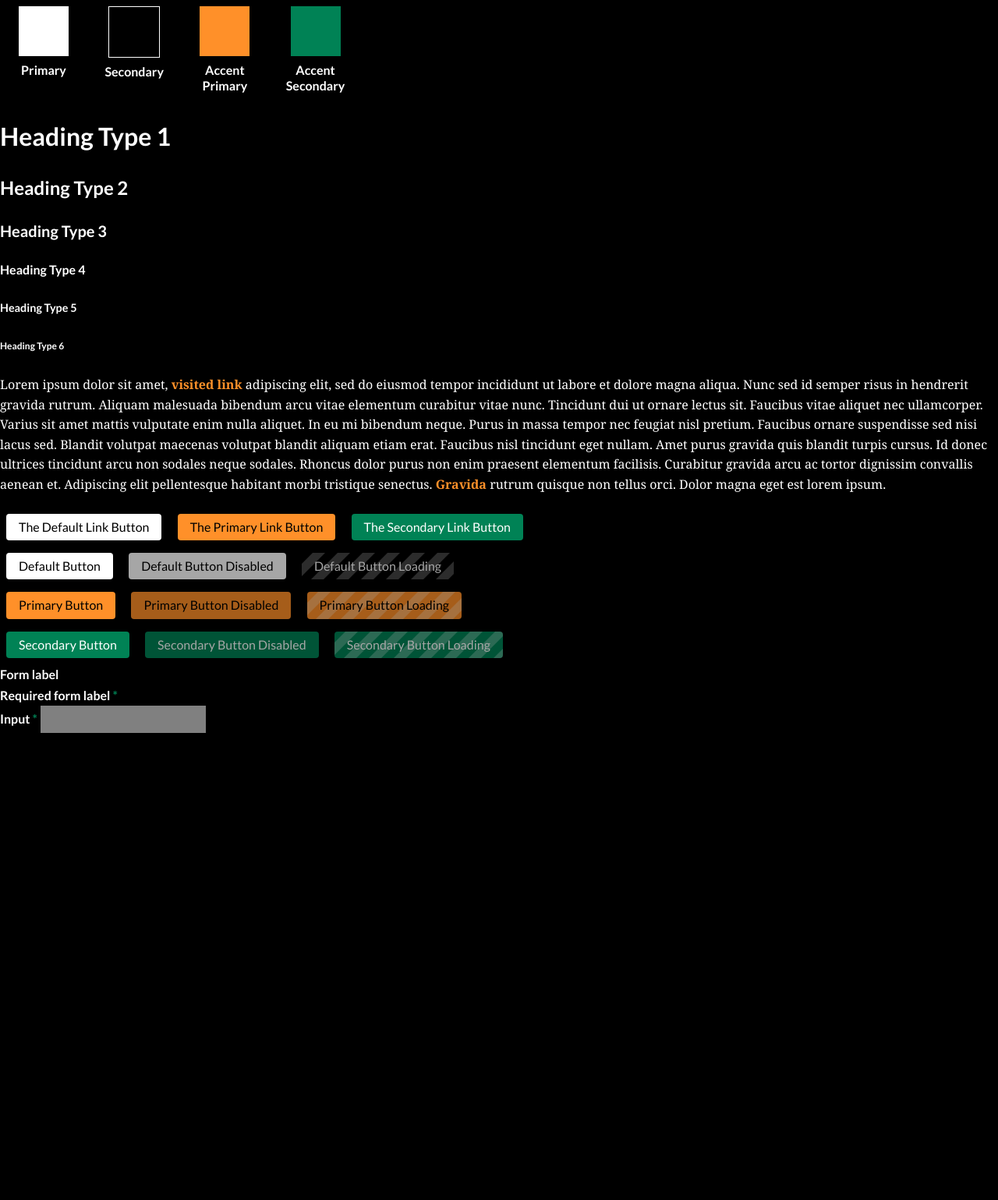
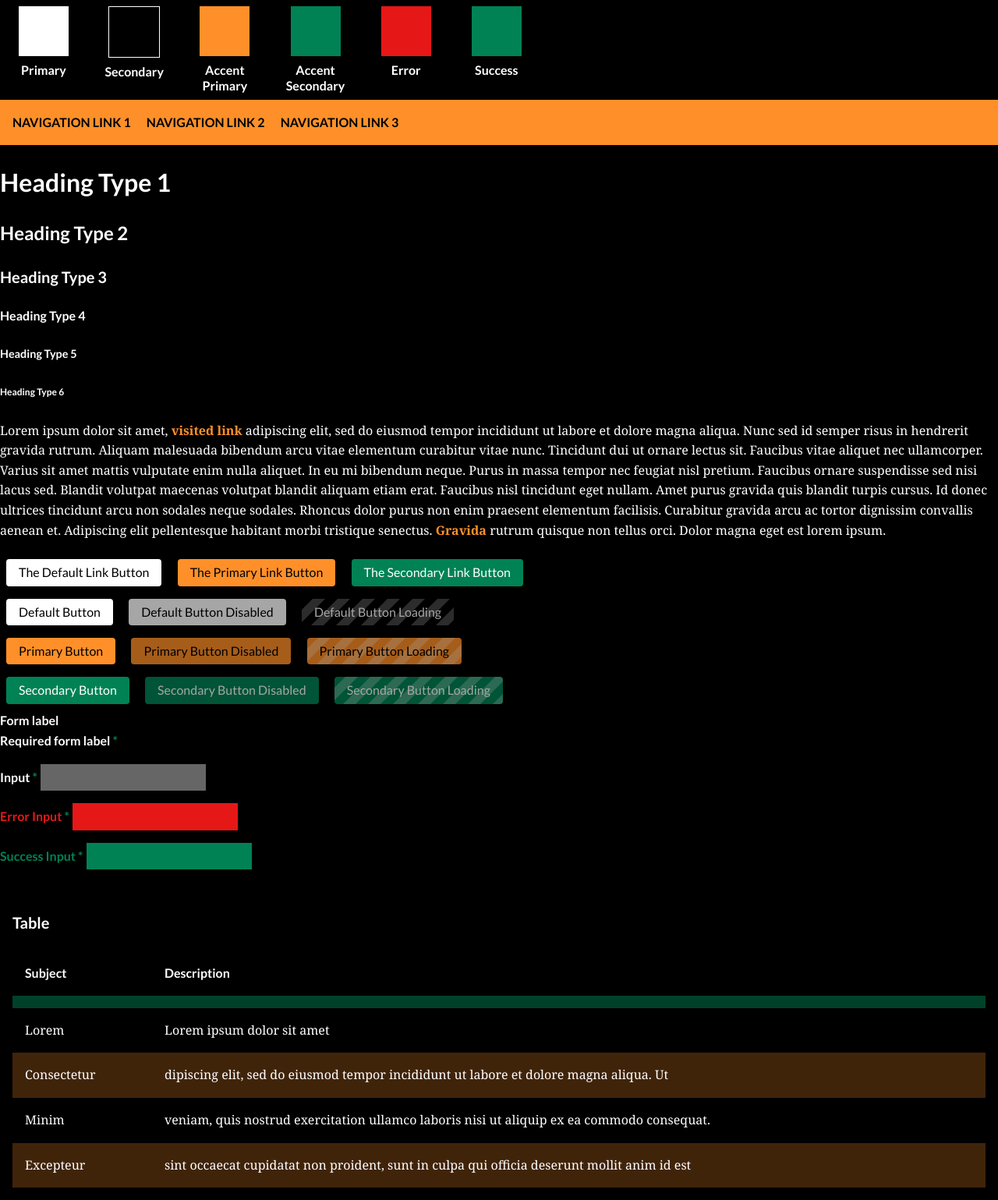
Before and after one commit to TheWarriorAcademy/styles, a website: page preview/index.html in a window 1280 px wide. Shown: the whole page at 78% size. Before the commit the page ends 940 px from the top, so only its background shows below. Drawn offline with nearby package versions, Linux system fonts and the light colour scheme; files that its build step writes are made by us from their sources.

Commit message:
Responsive breakpoint helpers, input state classes, navigation links and tables

```diff
--- a/preview/index.html
+++ b/preview/index.html
@@ -2,6 +2,7 @@
 <html lang="en" class="twa-theme-dark">
 <head>
     <meta charset="UTF-8">
+    <meta name="viewport" content="width=device-width, initial-scale=1" />
     <title>The Warrior Academy - Styles</title>
     <link rel="stylesheet" type="text/css" href="index.css">
 
@@ -49,6 +50,22 @@
         <figcaption class="color-sample-label">Accent Secondary</figcaption>
     </figure>
 
+    <figure class="color-sample">
+        <div class="color-sample-box" style="background-color: var(--twa-color-error)"></div>
+        <figcaption class="color-sample-label">Error</figcaption>
+    </figure>
+
+    <figure class="color-sample">
+        <div class="color-sample-box" style="background-color: var(--twa-color-success)"></div>
+        <figcaption class="color-sample-label">Success</figcaption>
+    </figure>
+
+    <div class="twa-bg-accent-primary twa-py-normal twa-px-normal">
+        <a href="#" class="twa-nav-link twa-pr-normal">Navigation Link 1</a>
+        <a href="#" class="twa-nav-link twa-pr-normal">Navigation Link 2</a>
+        <a href="#" class="twa-nav-link">Navigation Link 3</a>
+    </div>
+
     <h1>Heading Type 1</h1>
     <h2>Heading Type 2</h2>
     <h3>Heading Type 3</h3>
@@ -92,9 +109,45 @@
         <label class="twa-required-field">Required form label</label>
     </div>
 
-    <div>
+    <div class="twa-my-normal">
         <label for="input" class="twa-required-field">Input</label>
         <input type="text" id="input" required/>
     </div>
+
+    <div class="twa-my-normal">
+        <label for="error-input" class="twa-required-field twa-label-error">Error Input</label>
+        <input class="twa-input-error" type="text" id="error-input" required/>
+    </div>
+
+    <div class="twa-my-normal">
+        <label for="success-input" class="twa-required-field twa-label-success">Success Input</label>
+        <input class="twa-input-success" type="text" id="success-input" required/>
+    </div>
+
+    <div class="twa-px-normal twa-py-normal">
+        <h3>Table</h3>
+        <table>
+            <tr>
+                <th>Subject</th>
+                <th>Description</th>
+            </tr>
+            <tr>
+                <td>Lorem</td>
+                <td>Lorem ipsum dolor sit amet</td>
+            </tr>
+            <tr>
+                <td>Consectetur </td>
+                <td>dipiscing elit, sed do eiusmod tempor incididunt ut labore et dolore magna aliqua. Ut</td>
+            </tr>
+            <tr>
+                <td>Minim</td>
+                <td>veniam, quis nostrud exercitation ullamco laboris nisi ut aliquip ex ea commodo consequat.</td>
+            </tr>
+            <tr>
+                <td>Excepteur</td>
+                <td>sint occaecat cupidatat non proident, sunt in culpa qui officia deserunt mollit anim id est</td>
+            </tr>
+        </table>
+    </div>
 </body>
 </html>
--- a/src/abstract/_colors.scss
+++ b/src/abstract/_colors.scss
@@ -4,17 +4,23 @@ $twa-color-accent-primary: #ff9029;
 $twa-color-accent-secondary: #008255;
 $twa-color-primary: #fff;
 $twa-color-secondary: #000;
+$twa-color-error: #e61717;
+$twa-color-success: #008255;
 
 $twa-color-accent-primary_rgb: #{red($twa-color-accent-primary)}, #{green($twa-color-accent-primary)}, #{blue($twa-color-accent-primary)};
 $twa-color-accent-secondary_rgb: #{red($twa-color-accent-secondary)}, #{green($twa-color-accent-secondary)}, #{blue($twa-color-accent-secondary)};
 $twa-color-primary_rgb: #{red($twa-color-primary)}, #{green($twa-color-primary)}, #{blue($twa-color-primary)};
 $twa-color-secondary_rgb: #{red($twa-color-secondary)}, #{green($twa-color-secondary)}, #{blue($twa-color-secondary)};
+$twa-color-error_rgb: #{red($twa-color-error)}, #{green($twa-color-error)}, #{blue($twa-color-error)};
+$twa-color-success_rgb: #{red($twa-color-success)}, #{green($twa-color-success)}, #{blue($twa-color-success)};
 
 $color-variation-map: (
   'accent-primary': $twa-color-accent-primary,
   'accent-secondary': $twa-color-accent-secondary,
   'primary': $twa-color-primary,
-  'secondary': $twa-color-secondary
+  'secondary': $twa-color-secondary,
+  'success': $twa-color-success,
+  'error': $twa-color-error,
 );
 
 @mixin twa-background-color($variation) {
--- a/src/base/index.scss
+++ b/src/base/index.scss
@@ -4,3 +4,4 @@
 @import "button";
 @import "headings";
 @import "input";
+@import "table";
--- a/src/base/input.scss
+++ b/src/base/input.scss
@@ -16,10 +16,6 @@ label {
 input {
   @include twa-text-color('primary');
   @include apply-padding('small');
-  background: rgba(var(--twa-color-primary_rgb), 0.5);
+  background: rgba(var(--twa-color-primary_rgb), 0.4);
   outline: none;
 }
-
-/*input:required {
-  background: rgba(var(--twa-color-accent-primary_rgb), 0.65);
-}*/
--- /dev/null
+++ b/src/base/table.scss
@@ -0,0 +1,26 @@
+@import '../abstract/colors';
+
+table {
+  border-collapse: collapse;
+  width: 100%;
+}
+
+th {
+  text-align: left;
+  font-family: var(--twa-font-secondary);
+  font-weight: bold;
+  border-bottom: 1rem solid rgba(var(--twa-color-accent-secondary_rgb), .5);
+
+}
+
+th,
+td {
+  border-collapse: collapse;
+  padding: 1rem;
+  box-sizing: border-box;
+  overflow: hidden;
+}
+
+tr:nth-child(odd) td {
+  background-color: rgba(var(--twa-color-accent-primary_rgb),.25);
+}
--- a/src/components/index.scss
+++ b/src/components/index.scss
@@ -1 +1,3 @@
 @import "buttons";
+@import "nav-link";
+@import "input";
--- /dev/null
+++ b/src/components/input.scss
@@ -0,0 +1,15 @@
+.twa-input-error {
+  background-color: var(--twa-color-error);
+}
+
+.twa-input-success {
+  background-color: var(--twa-color-success);
+}
+
+.twa-label-error {
+ color: var(--twa-color-error);
+}
+
+.twa-label-success {
+  color: var(--twa-color-success);
+}
--- /dev/null
+++ b/src/components/nav-link.scss
@@ -0,0 +1,13 @@
+.twa-nav-link {
+  text-transform: uppercase;
+  font-family: var(--twa-font-secondary);
+  color: var(--twa-color-secondary);
+}
+
+.twa-nav-link:visited {
+  color: var(--twa-color-secondary);
+}
+
+.twa-nav-link:hover {
+  color: var(--twa-color-primary);
+}
--- a/src/utilities/theme.scss
+++ b/src/utilities/theme.scss
@@ -6,49 +6,69 @@
   --twa-color-secondary: #{$twa-color-secondary};
   --twa-color-accent-primary: #{$twa-color-accent-primary};
   --twa-color-accent-secondary: #{$twa-color-accent-secondary};
+  --twa-color-success: #{$twa-color-success};
+  --twa-color-error: #{$twa-color-error};
 
   --twa-color-primary_rgb: #{$twa-color-primary_rgb};
   --twa-color-secondary_rgb: #{$twa-color-secondary_rgb};
   --twa-color-accent-primary_rgb: #{$twa-color-accent-primary_rgb};
   --twa-color-accent-secondary_rgb: #{$twa-color-accent-secondary_rgb};
+  --twa-color-success_rgb: #{$twa-color-success_rgb};
+  --twa-color-error_rgb: #{$twa-color-error_rgb};
 }
 
-/// Add this class to any component to add primary color to its background.
 .twa-bg-primary {
   @include twa-background-color('primary');
 }
 
-/// Add this class to any component to add secondary color to its background.
 .twa-bg-secondary {
   @include twa-background-color('secondary');
 }
 
-/// Add this class to any component to add accent primary color to its background.
 .twa-bg-accent-primary {
   @include twa-background-color('accent-primary');
 }
 
-/// Add this class to any component to add accent secondary color to its background.
 .twa-bg-secondary-primary {
   @include twa-background-color('accent-secondary');
 }
 
-/// Add this class to any component to add primary color to its text color.
+.twa-bg-error {
+  @include twa-background-color('error');
+}
+
+.twa-bg-success {
+  @include twa-background-color('success');
+}
+
 .twa-text-primary {
   @include twa-text-color('primary');
 }
 
-/// Add this class to any component to add secondary color to its text color.
 .twa-text-secondary {
   @include twa-text-color('secondary');
 }
 
-/// Add this class to any component to add accent primary color to its text color.
 .twa-text-accent-primary {
   @include twa-text-color('accent-primary');
 }
 
-/// Add this class to any component to add accent secondary color to its text color.
 .twa-text-accent-secondary {
   @include twa-text-color('accent-secondary');
 }
+
+.twa-text-accent-primary {
+  @include twa-text-color('accent-primary');
+}
+
+.twa-text-accent-secondary {
+  @include twa-text-color('accent-secondary');
+}
+
+.twa-text-error {
+  @include twa-text-color('error');
+}
+
+.twa-text-success {
+  @include twa-text-color('success');
+}
```
Also changed, not shown: src/abstract/_responsive.scss (added, +30 -0 lines).
